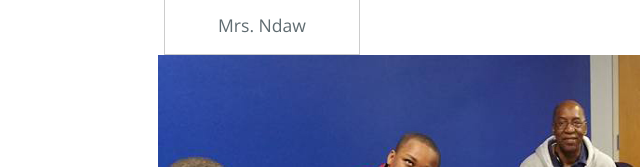
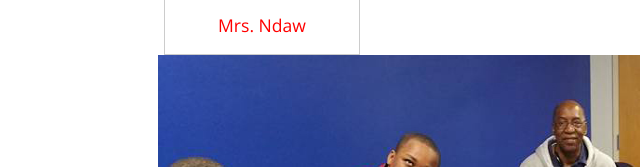
Before and after one commit to fetticini-sauce/curlett-finale, a plain HTML site: page index.html in a window 1280 px wide. Shown: the part 579-746 px from the top of the page, 66-706 px from the left. Drawn offline with nearby package versions, Linux system fonts and the light colour scheme.

Commit message:
Update stylesheet.css

```diff
--- a/stylesheets/stylesheet.css
+++ b/stylesheets/stylesheet.css
@@ -103,6 +103,7 @@ div.img img {
 div.desc {
     padding: 15px;
     text-align: center;
+    color:#f00;
 }
 
 * {
```
